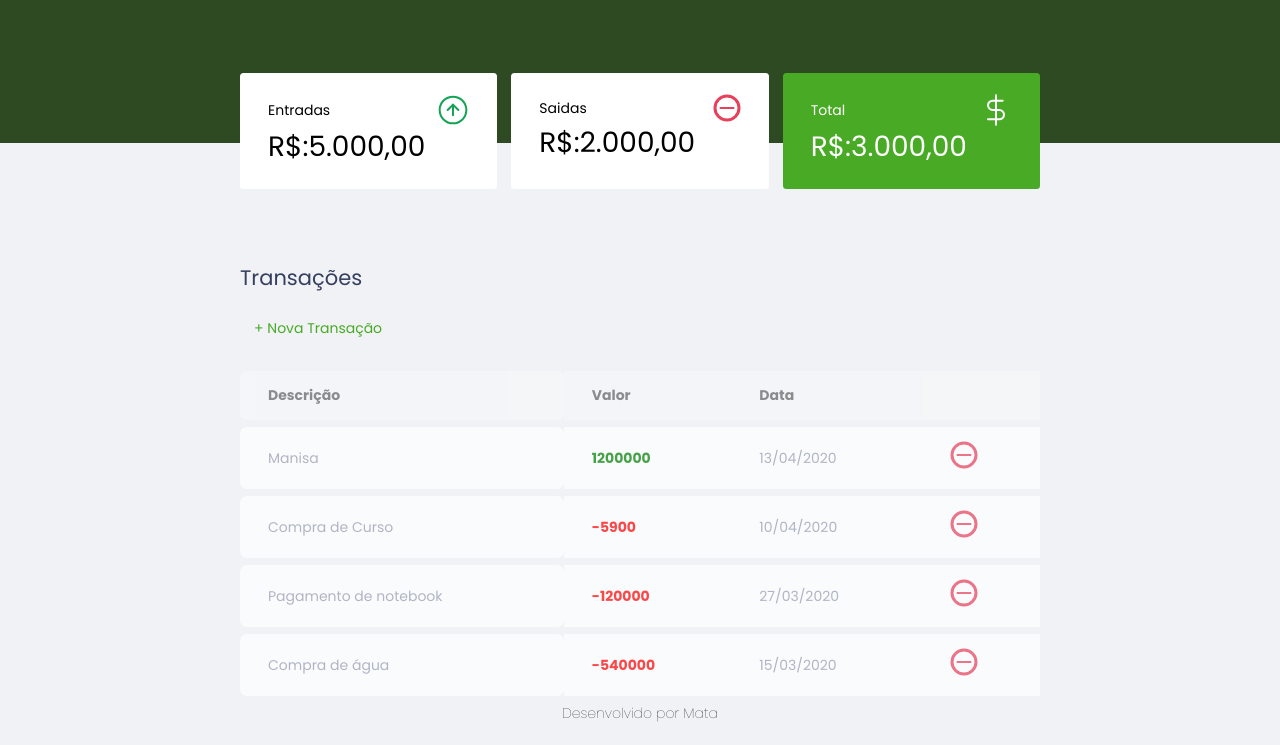
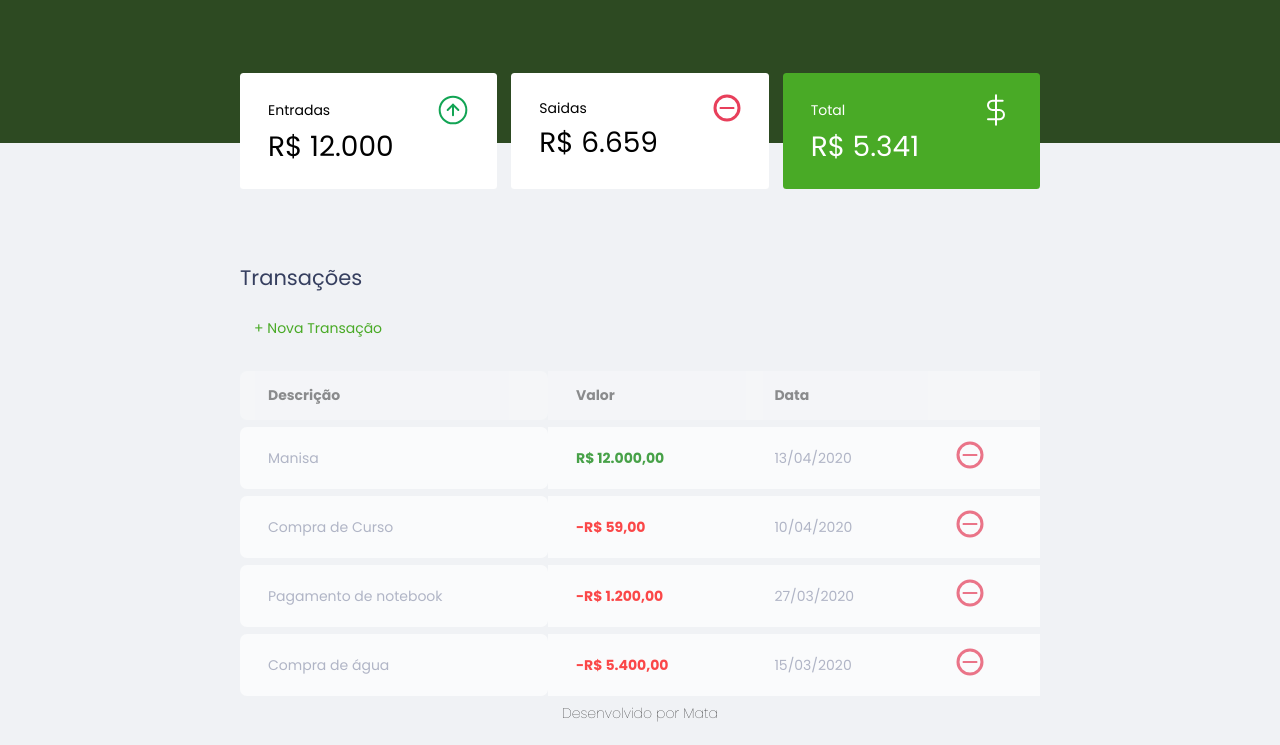
Before and after one commit to thmata/financesdev, a plain HTML site: page index.html in a window 1280 px wide. Shown: the part 55-800 px from the top of the page. Drawn offline with Linux system fonts and the light colour scheme.

Commit message:
ATUALIZADO

```diff
--- a/index.html
+++ b/index.html
@@ -26,7 +26,7 @@
             <span>Entradas</span>
             <img src="./assets/income.svg" alt="Entradas">
           </h3>
-          <p>R$:5.000,00</p>
+          <p id="EntradasDisplay">R$:5.000,00</p>
         </div>
 
         <div class="card">
@@ -34,7 +34,7 @@
             <span>Saidas</span>
             <img src="./assets/minus.svg" alt="">
           </h3>
-          <p>R$:2.000,00</p>
+          <p id="SaidasDisplay">R$:2.000,00</p>
         </div>
 
         <div class="card green">
@@ -42,7 +42,7 @@
             <span>Total</span>
             <img src="./assets/total.svg" alt="">
           </h3>
-          <p>R$:3.000,00</p>
+          <p id="TotalDisplay">R$:3.000,00</p>
         </div>
       </section>
       <section id="transactions">
--- a/script.js
+++ b/script.js
@@ -39,13 +39,13 @@ const Modal = {
 
   const Transaction = {
       incomes(){
-          //Somar as entradas
+          return "R$ 12.000";
       },
       expenses(){
-          //Somar as saídas
+          return "R$ 6.659"
       },
       total(){
-          //Total vai ser entradas - saídas
+          return "R$ 5.341"
 
       }
   }
@@ -56,7 +56,6 @@ const Modal = {
         const tr = document.createElement('tr')
         tr.innerHTML = DOM.innerHTMLTransaction(transations)
         DOM.transactionsContainer.appendChild(tr)
-        console.log(tr.innerHTML)
     },
     innerHTMLTransaction(transations){
           CssClass = transations.amount > 0 ? "positive" : "negative"
@@ -64,7 +63,7 @@ const Modal = {
           const html = `
           <tr>
               <td class="description">${transations.description}</td>
-              <td class="${CssClass}">${transations.amount}</td>
+              <td class="${CssClass}">${amount}</td>
               <td class="date">${transations.date}</td>
               <td>
                 <img src="./assets/minus.svg" alt="">
@@ -73,12 +72,24 @@ const Modal = {
           `
 
         return html
+      },
+      updateBalance(){
+        document.getElementById('SaidasDisplay').innerHTML=Transaction.expenses()
+        document.getElementById('EntradasDisplay').innerHTML=Transaction.incomes()
+        document.getElementById('TotalDisplay').innerHTML=Transaction.total()
       }
   }
 
   const Utils = {
     formatCurrency(value){
-      console.log(value)
+      const signal = Number(value) < 0 ? "-" : ""
+      value = String(value).replace(/\D/g, "")
+      value = Number(value) / 100
+      value = value.toLocaleString("pt-BR",{
+        style:"currency",
+        currency:"BRL"
+      })
+      return signal+value
 
     }
   }
@@ -86,3 +97,5 @@ const Modal = {
 transations.forEach(function(transations){
   DOM.addTransaction(transations)
 })
+
+DOM.updateBalance()
```
